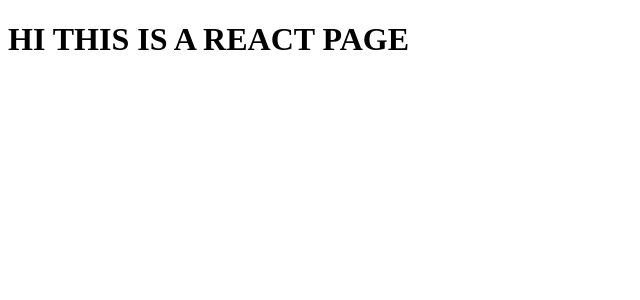
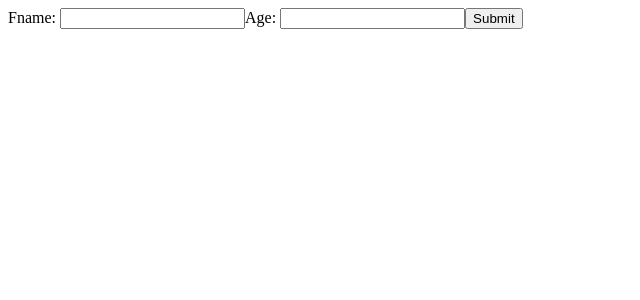
Before and after one commit to abdoibrahim257/full-stack-alchemist, a Next.js app in the folder my-app/: page / in a window 1280 px wide. Shown: the top 300 px of the page, without its empty margins (0-640 px from the left). Built offline with nearby package versions, Linux system fonts and the light colour scheme.

Commit message:
setup phase:"managed to setup a complete pipeline from front to back"

```diff
--- /dev/null
+++ b/my-app/app/components/Form.jsx
@@ -0,0 +1,49 @@
+import React, { useEffect } from 'react'
+
+
+function handleSubmit(event) {
+
+  event.preventDefault();
+  console.log(event.target.fname.value);
+  console.log(event.target.age.value);
+  let userData = {
+    name: event.target.fname.value,
+    age: event.target.age.value
+  }
+
+  // submit a post request to the server
+  fetch('http://localhost:8000/submit', {
+    method: 'POST',
+    headers: {
+      'Content-Type': 'application/json'
+    },
+    body: JSON.stringify(userData)
+  }).then(response => {
+    if (response.ok) {
+      console.log('Data submitted successfully');
+      console.log(response.json());
+    } else {
+      console.error('Error submitting data');
+    }
+  }).catch(error => {
+    console.error('Error:', error);
+  });
+
+
+}
+
+const Form = () => {
+  return (
+    <div>
+        <form onSubmit={handleSubmit} method="POST">
+            <label>Fname: </label>
+            <input type="text" name="fname" />
+            <label>Age: </label>
+            <input type="number" name="age" />
+            <input type="submit" value="Submit" />
+        </form>
+    </div>
+  )
+}
+
+export default Form
--- a/my-app/app/page.js
+++ b/my-app/app/page.js
@@ -1,9 +1,11 @@
-
+"use client";
+import React from 'react';
+import Form from './components/Form';
 
 export default function Home() {
   return (
     <div>
-      <h1>HI THIS IS A REACT PAGE</h1>
+        <Form />
     </div>
   );
 }
```
Also changed, not shown: 2 other files (tests, documents, lock files or other folders).
